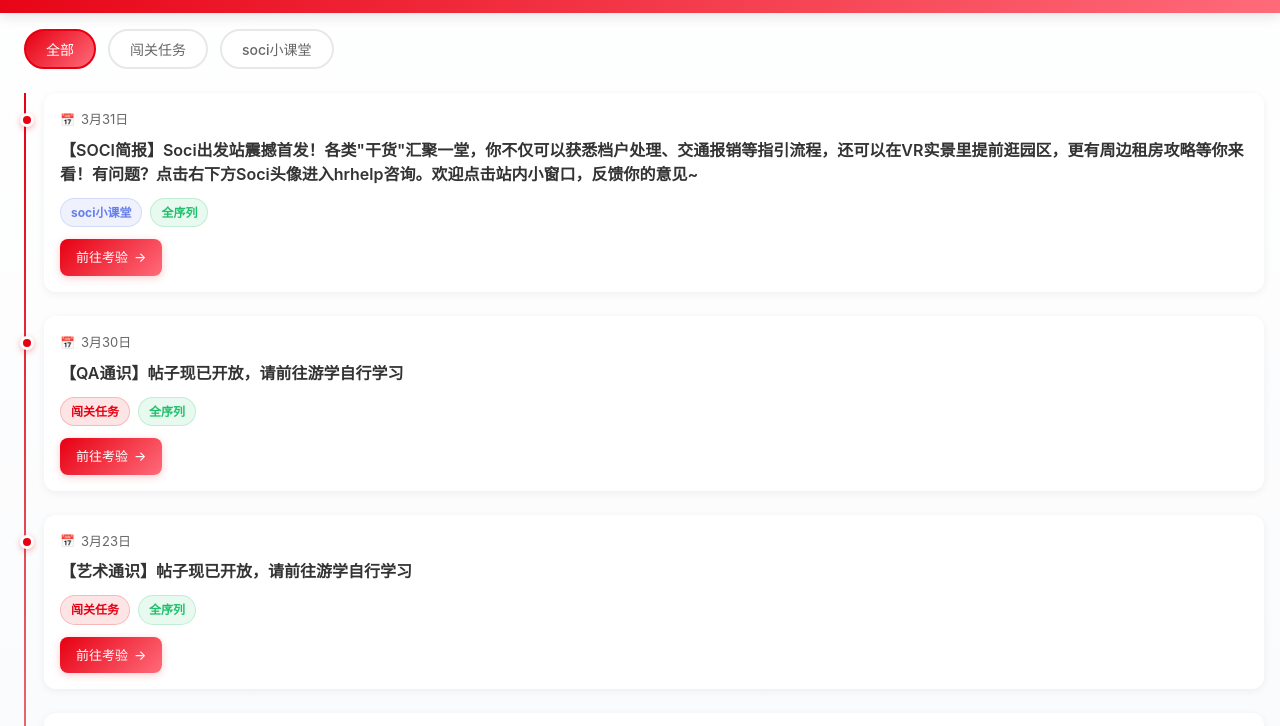
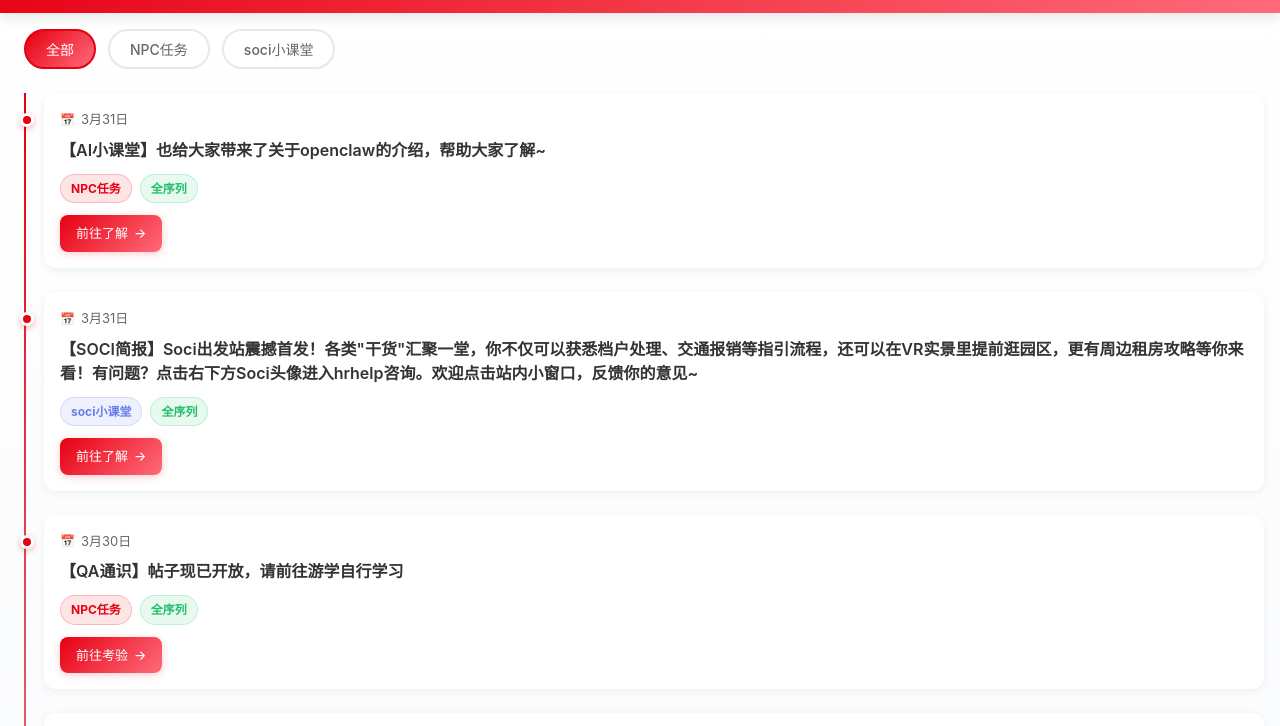
Before and after one commit to liangshuang24yy-bit/netease-h5, a plain HTML site: page courses.html in a window 1280 px wide. Shown: the part 59-785 px from the top of the page. Drawn offline with Linux system fonts and the light colour scheme.

Commit message:
更新新人页面及入职准备页面
1、新人页面3.31NPC任务更新；NPC表述更改（原“闯关任务）
2、入职准备页面档户办理部分，2025应届生修改为2026

```diff
--- a/courses.html
+++ b/courses.html
@@ -26,7 +26,7 @@
             <section class="filter-section">
                 <div class="filter-container">
                     <button class="filter-btn active" data-filter="all">全部</button>
-                    <button class="filter-btn" data-filter="info">闯关任务</button>
+                    <button class="filter-btn" data-filter="info">NPC任务</button>
                     <button class="filter-btn" data-filter="society">soci小课堂</button>
                 </div>
             </section>
--- a/js/courses.js
+++ b/js/courses.js
@@ -2,6 +2,16 @@
 
 // 资讯数据
 const coursesData = [
+    {
+        date: '3月31日',
+        title: '【AI小课堂】也给大家带来了关于openclaw的介绍，帮助大家了解~',
+        tagType: 'info',
+        tags: [
+            { type: 'info', text: 'NPC任务' },
+            { type: 'group', text: '全序列' }
+        ],
+        link: 'https://game.academy.163.com/training/course/764'
+    },
     {
         date: '3月31日',
         title: '【SOCI简报】Soci出发站震撼首发！各类"干货"汇聚一堂，你不仅可以获悉档户处理、交通报销等指引流程，还可以在VR实景里提前逛园区，更有周边租房攻略等你来看！有问题？点击右下方Soci头像进入hrhelp咨询。欢迎点击站内小窗口，反馈你的意见~',
@@ -17,7 +27,7 @@ const coursesData = [
         title: '【QA通识】帖子现已开放，请前往游学自行学习',
         tagType: 'info',
         tags: [
-            { type: 'info', text: '闯关任务' },
+            { type: 'info', text: 'NPC任务' },
             { type: 'group', text: '全序列' }
         ],
         link: 'https://ks.wjx.com/vm/OXmbcwr.aspx#'
@@ -27,7 +37,7 @@ const coursesData = [
         title: '【艺术通识】帖子现已开放，请前往游学自行学习',
         tagType: 'info',
         tags: [
-            { type: 'info', text: '闯关任务' },
+            { type: 'info', text: 'NPC任务' },
             { type: 'group', text: '全序列' }
         ],
         link: 'https://ks.wjx.com/vm/Yj1hyAM.aspx#'
@@ -37,7 +47,7 @@ const coursesData = [
         title: '【程序通识】帖子现已开放，请前往游学自行学习',
         tagType: 'info',
         tags: [
-            { type: 'info', text: '闯关任务' },
+            { type: 'info', text: 'NPC任务' },
             { type: 'group', text: '全序列' }
         ],
         link: 'https://ks.wjx.com/vm/eInIXFY.aspx#'
@@ -57,7 +67,7 @@ const coursesData = [
         title: '【策划通识】帖子现已开放，请前往游学自行学习',
         tagType: 'info',
         tags: [
-            { type: 'info', text: '闯关任务' },
+            { type: 'info', text: 'NPC任务' },
             { type: 'group', text: '全序列' }
         ],
         link: 'https://163.lu/uW8Nrs'
@@ -67,7 +77,7 @@ const coursesData = [
         title: '【游戏行业通识】帖子现已开放，请前往游学自行学习',
         tagType: 'info',
         tags: [
-            { type: 'info', text: '闯关任务' },
+            { type: 'info', text: 'NPC任务' },
             { type: 'group', text: '全序列' }
         ],
         link: 'https://163.lu/3PLHGQ'
@@ -149,8 +159,9 @@ function renderTimeline(filterType = currentFilter) {
 
         // 生成链接或提示HTML
         let linkHtml = '';
-        if (item.link) {
-            linkHtml = `<a href="${item.link}" target="_blank" class="timeline-link">前往考验</a>`;
+if (item.link) {
+            const btnText = item.date === '3月31日' ? '前往了解' : '前往考验';
+            linkHtml = `<a href="${item.link}" target="_blank" class="timeline-link">${btnText}</a>`;
         } else {
             linkHtml = `<span class="timeline-hint">请关注内部通知</span>`;
         }
--- a/js/onboarding.js
+++ b/js/onboarding.js
@@ -86,7 +86,7 @@ const locationData = {
                     title: '落户材料下载及指引',
                     icon: '📄',
                     link: {
-                        text: '2025年应届生档户办理指引',
+                        text: '2026年应届生档户办理指引',
                         url: 'https://note.youdao.com/ynoteshare/index.html?id=ba600022cc3e675938b3892ee560bcd4&type=note&_time=1743581549485'
                     }
                 }
```
